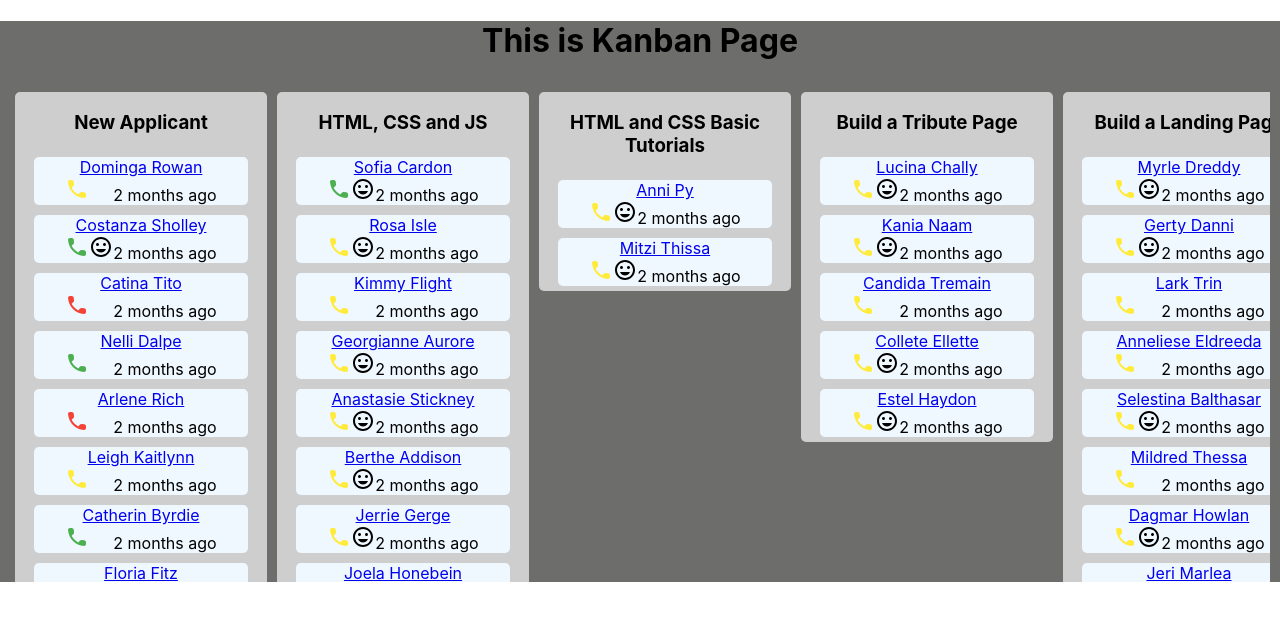
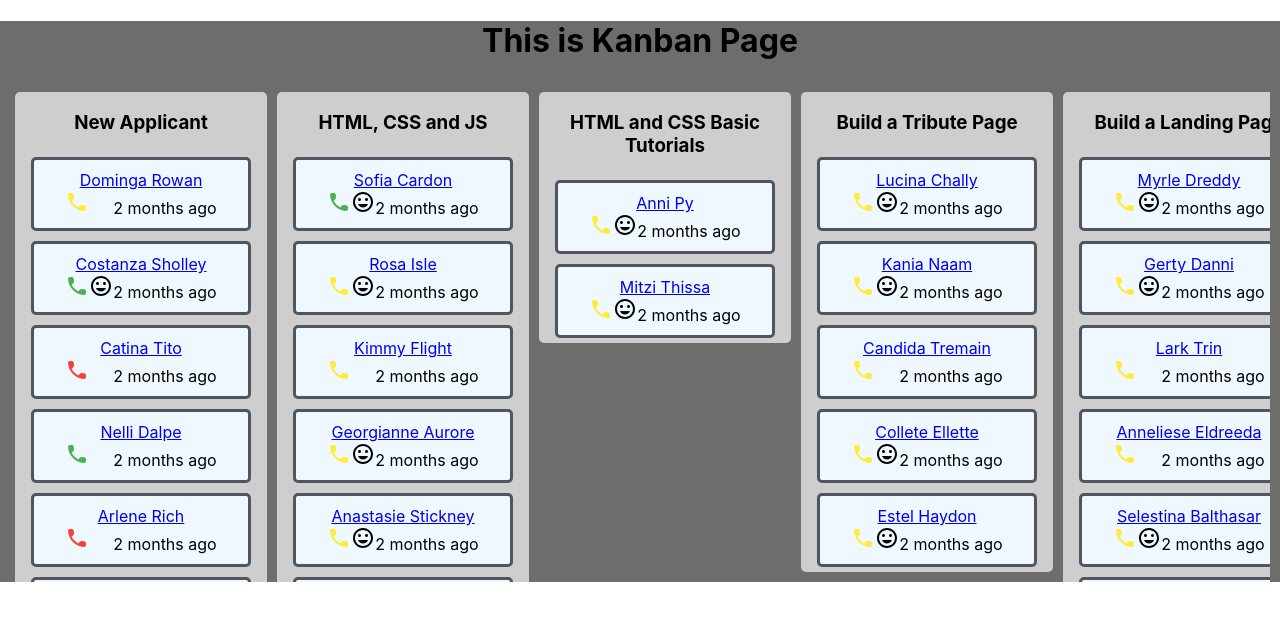
Before and after one commit to saeendamghanian/dashboard-kanban, a React (Create React App) app: page /kanban in a window 1280 px wide. Shown: the top 620 px of the page. Built offline with nearby package versions, Linux system fonts and the light colour scheme.

Commit message:
Edit ApplicantLabel comp & add some CSS

```diff
--- a/src/App.css
+++ b/src/App.css
@@ -66,6 +66,8 @@ h3 {
 
   background-color: aliceblue;
   margin: 5px 0;
+  padding: 10px 0;
+  border: solid #50555e;
   border-radius: 5px;
 }
 
--- a/src/components/ApplicantLabel.js
+++ b/src/components/ApplicantLabel.js
@@ -3,7 +3,7 @@ import { Link } from "react-router-dom";
 
 const ApplicantLabel = ({ student }) => {
   const { userId, fullName } = student;
-  const linkLocation = `/applicant/${userId}`;
+  const linkLocation = `/applicant/${fullName}`;
 
   return (
     <div>
```
